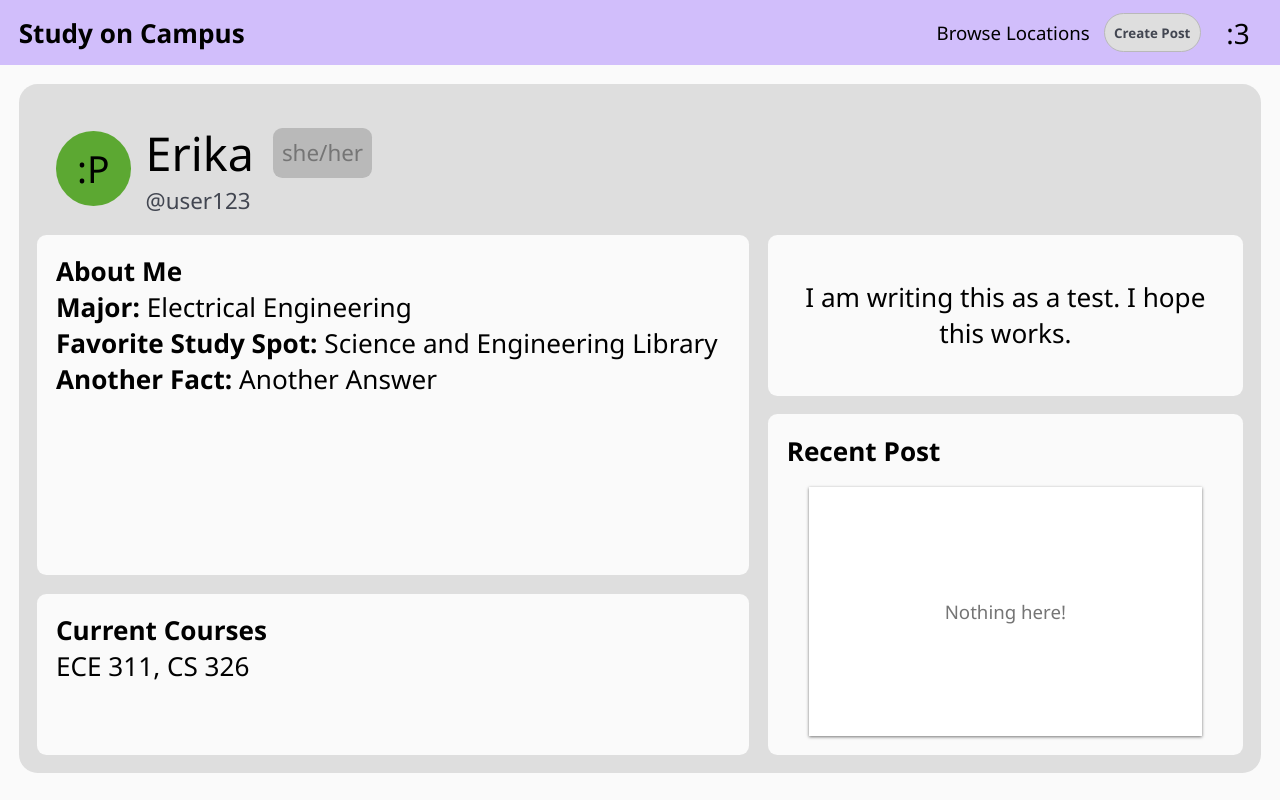
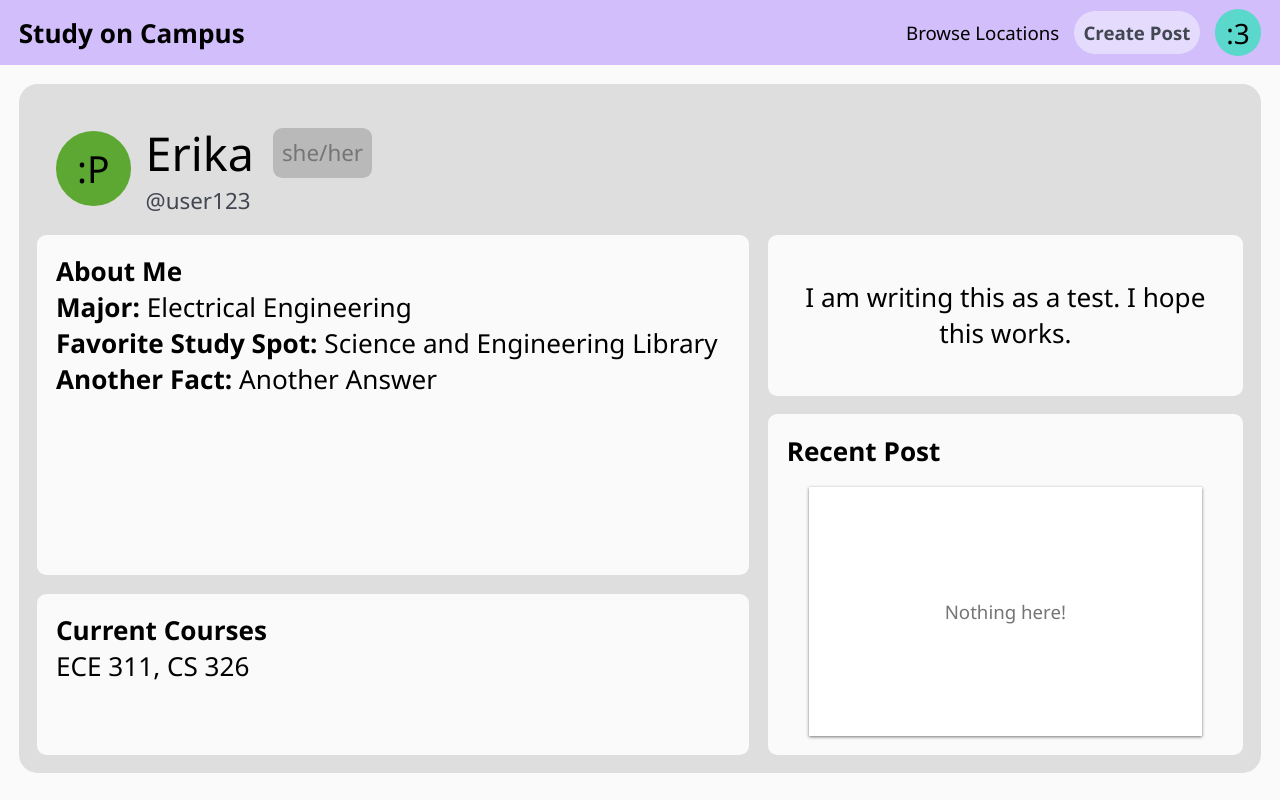
Before and after one commit to eelston/326Group11, a website with bundled scripts: page frontend/src/pages/UserProfile/index.html in a window 1280 px wide. Built offline with nearby package versions, Linux system fonts and the light colour scheme.

Commit message:
adjust navbar button styling, update location browsing bar color variables

```diff
--- a/frontend/src/main.css
+++ b/frontend/src/main.css
@@ -16,6 +16,7 @@
     --bright-yellow: #ffc943;
     --bright-orange: #ff9e42;
     --bright-red: #f24822;
+
     /* dark */
     --dark-green: #15a36d;
     --dark-blue: #5591df;
@@ -87,17 +88,6 @@ nav {
     gap: 0.75rem;
 }
 
-.nav-button {
-    box-sizing: border-box;
-    padding: 0.5rem;
-    border: 1px solid var(--grey-300);
-    border-radius: 20rem;
-
-    color: var(--grey-500);
-    background: var(--grey-200);
-    font-weight: 600;
-}
-
 nav a {
     color: black;
     text-decoration: none;
@@ -107,16 +97,32 @@ nav a:hover {
     text-decoration: underline;
 }
 
+.nav-button {
+    box-sizing: border-box;
+    padding: 0.5rem;
+    border: 1px solid var(--navbar-purple);
+    outline: none;
+    border-radius: 20rem;
+
+    color: var(--grey-500);
+    background: var(--light-purple);
+    font-weight: 600;
+    font-size: 1rem;
+}
+
 .nav-button:hover {
-    outline: var(--grey-500) solid 2px;
-    background: var(--level1);
+    cursor: pointer;
+
+    color: black; /* button text */
+    background: greenyellow; /* this color will probably change */
+
     border-color: var(--level1);
-    cursor: pointer;
+    outline: var(--grey-500) solid 1px;
 }
 
 /* user icon, appears in top right */
 .user-icon {
-    background: var(--level2);
+    background: var(--bright-blue);
     width: 2.5rem;
     height: 2.5rem;
     border-radius: 50%;
@@ -127,13 +133,12 @@ nav a:hover {
     align-items: center;
 }
 
+.user-icon.can-click:hover {
+    cursor: pointer;
+    outline: var(--grey-500) solid 2px;
+}
+
 .icon-content {
     height: fit-content;
     font-size: 1.5rem;
 }
-
-.user-icon.can-click:hover {
-    cursor: pointer;
-    background: white;
-    outline: var(--grey-500) solid 2px;
-}
```
Also changed, not shown: frontend/src/components/LocationCardComponent/LocationCardComponent.css (+6 -7 lines).
